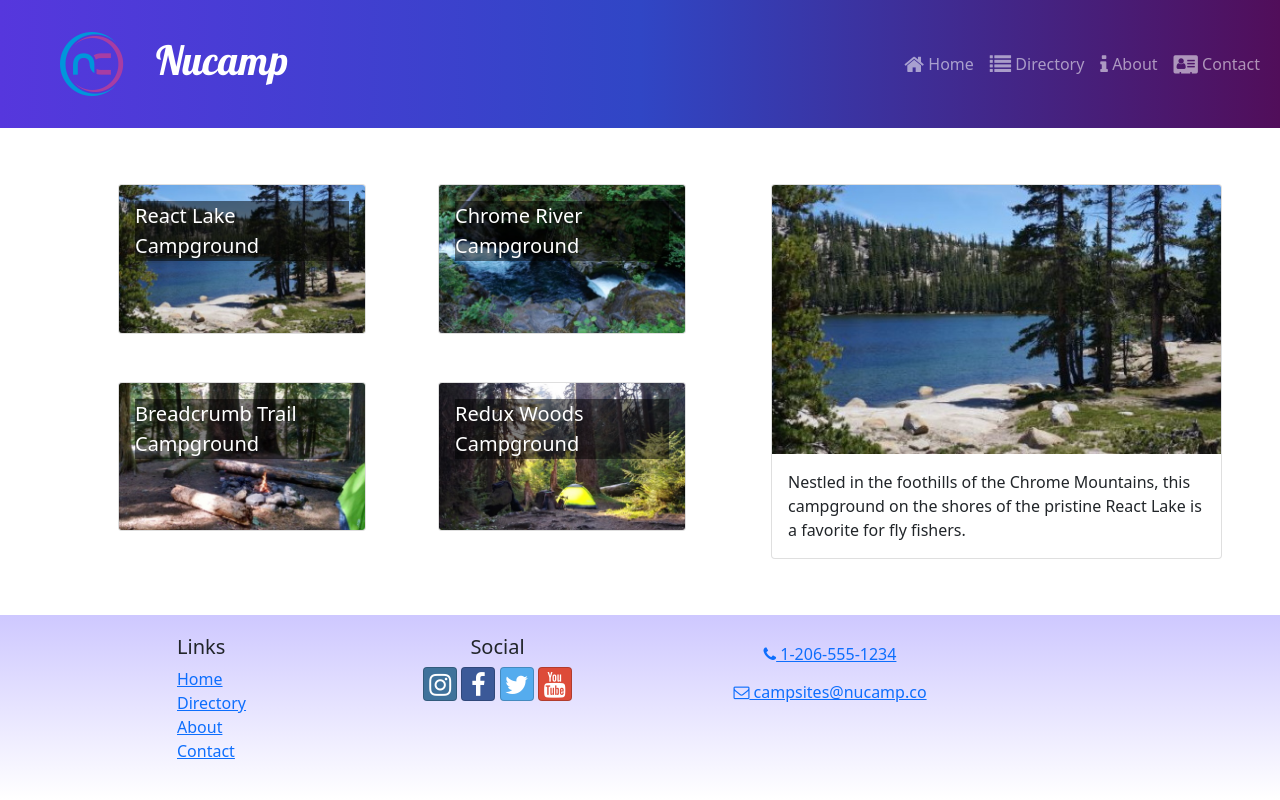
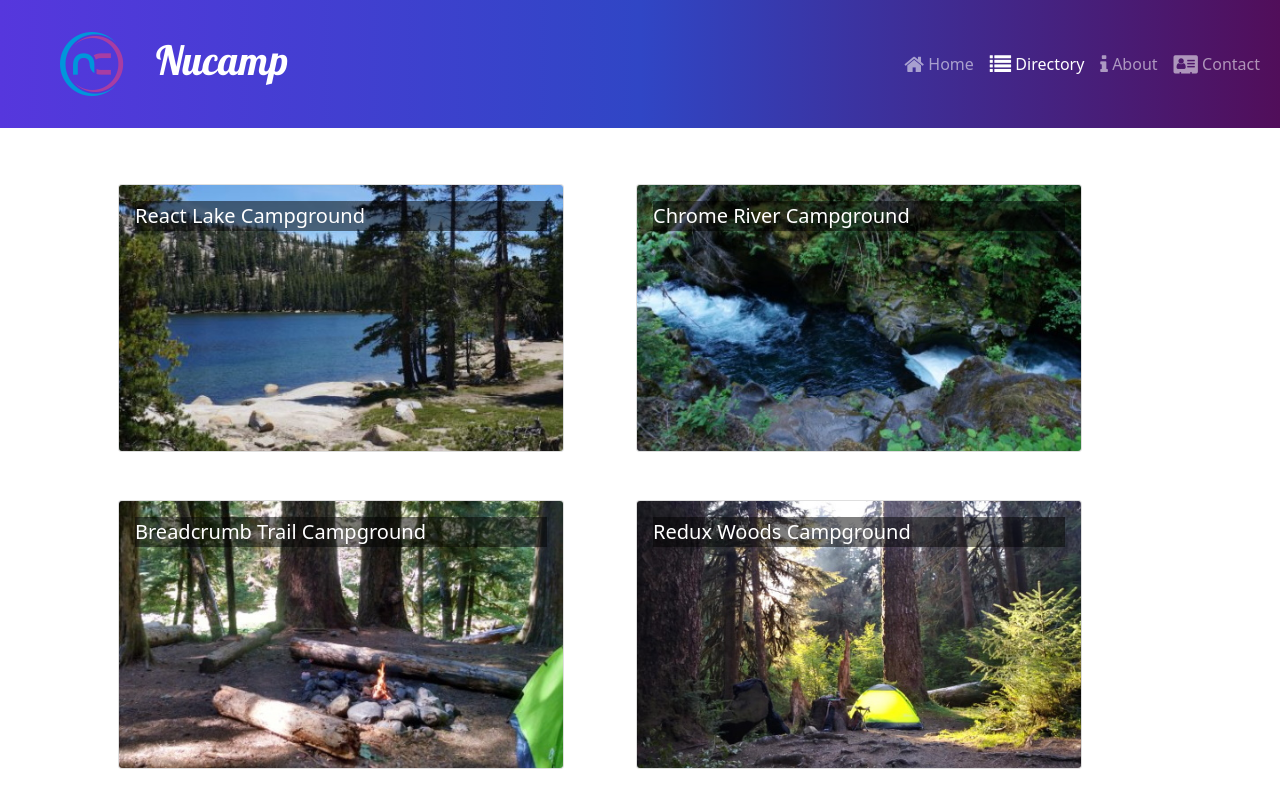
Before and after one commit to jnaranj21/nucampsite-react, a React (Create React App) app: page /directory in a window 1280 px wide. Shown: the top 800 px of the page. Built offline with nearby package versions, Linux system fonts and the light colour scheme.

Commit message:
CampsiteDetailPage with useParams()

```diff
--- a/src/App.js
+++ b/src/App.js
@@ -5,6 +5,7 @@
 import React from "react";
 import Header from "./components/Header";
 import Footer from "./components/Footer";
+import CampsiteDetailPage from "./pages/CampisteDetailPage";
 import "./App.css";
 
 function App() {
@@ -14,7 +15,8 @@
       <Routes>
         <Route path="/" element={<HomePage />} />
         <Route path="contact" element={<ContactPage />} />
-        <Route path="directory" element={<CampsitesDirectoryPage  />} />
+        <Route path="directory" element={<CampsitesDirectoryPage />} />
+        <Route path="directory/:campsiteId" element={<CampsiteDetailPage />} />
       </Routes>
       <Footer />
     </div>
--- a/src/components/Header.js
+++ b/src/components/Header.js
@@ -29,7 +29,7 @@
                 </NavLink>
             </NavItem>
             <NavItem>
-                <NavLink className='nav-link' to='/direct'>
+                <NavLink className='nav-link' to='/directory'>
                     <i className='fa fa-list fa-lg'/> Directory
                 </NavLink>
             </NavItem>
--- a/src/features/campsites/CampsiteCard.js
+++ b/src/features/campsites/CampsiteCard.js
@@ -1,18 +1,21 @@
 import { Card, CardImg, CardImgOverlay, CardTitle } from "reactstrap";
+import { Link } from "react-router-dom";
 
-const CampsiteCard = (props) => {
-  console.log(props);
+const CampsiteCard = ({ campsite }) => {
+  const { id, image, name } = campsite;
   return (
+    <Link to={`${id}`}>
       <Card>
         <CardImg
           width="100%"
-        src={props.campsite.image}
-        alt={props.campsite.name}
+          src={image}
+          alt={name}
         />
         <CardImgOverlay>
-        <CardTitle>{props.campsite.name}</CardTitle>
+          <CardTitle>{name}</CardTitle>
         </CardImgOverlay>
       </Card>
+    </Link>
   );
 };
 
--- a/src/features/campsites/CampsitesList.js
+++ b/src/features/campsites/CampsitesList.js
@@ -1,19 +1,15 @@
 import { Col, Row } from "reactstrap";
 import CampsiteCard from "./CampsiteCard";
-import { selectAllCampsites } from './campsitesSlice';
+import { selectAllCampsites } from "./campsitesSlice";
 
-const CampsitesList = ({ setCampsiteId }) => {
+const CampsitesList = () => {
   const campsites = selectAllCampsites();
   return (
     <Row className="ms-auto">
       {campsites.map((campsite) => {
         console.log(campsite);
         return (
-          <Col
-            md="5"
-            className="m-4"
-            key={campsite.id}
-            onClick={() => setCampsiteId(campsite.id)}>
+          <Col md="5" className="m-4" key={campsite.id}>
             <CampsiteCard campsite={campsite} />
           </Col>
         );
--- a/src/features/campsites/campsitesSlice.js
+++ b/src/features/campsites/campsitesSlice.js
@@ -5,12 +5,9 @@
 };
 
 export const selectCampsiteById = (id) => {
-    return CAMPSITES.find((campsite) => campsite.id === id)
+    return CAMPSITES.find((campsite) => campsite.id === parseInt(id));
 };
 
 export const selectFeaturedCampsite = () => {
     return CAMPSITES.find((campsite) => campsite.featured);
 };
-/*export const selectRandomCampsite = () => {
-    return CAMPSITES[Math.floor(CAMPSITES.length * Math.random())];
-}*/
--- /dev/null
+++ b/src/pages/CampisteDetailPage.js
@@ -0,0 +1,19 @@
+import { Container, Row } from "reactstrap";
+import { useParams } from "react-router-dom";
+import { selectCampsiteById } from "../features/campsites/campsitesSlice";
+import CampsiteDetail from "../features/campsites/CampsiteDetail";
+
+const CampsiteDetailPage = () => {
+  const { campsiteId } = useParams();
+  const campsite = selectCampsiteById(campsiteId);
+
+  return (
+    <Container>
+      <Row>
+        <CampsiteDetail campsite={campsite} />
+      </Row>
+    </Container>
+  );
+};
+
+export default CampsiteDetailPage;
--- a/src/pages/CampsitesDirectoryPage.js
+++ b/src/pages/CampsitesDirectoryPage.js
@@ -1,26 +1,12 @@
-import { useState } from 'react';
-import { Container, Row, Col } from "reactstrap";
-import CampsiteDetail from '../features/campsites/CampsiteDetail';
+import { Container } from "reactstrap";
 import CampsitesList from "../features/campsites/CampsitesList";
-import { selectCampsiteById } from "../features/campsites/campsitesSlice";
-import React from "react";
 
 const CampsitesDirectoryPage = () => {
-    const [campsiteId, setCampsiteId] = useState(0);
-    const selectedCampsite = selectCampsiteById(campsiteId);
-
-    return (
-        <Container>
-            <Row>
-                <Col sm='5' md='7'>
-                    <CampsitesList setCampsiteId={setCampsiteId} />
-                </Col>
-                <Col sm='7' md='5'>
-                    <CampsiteDetail campsite={selectedCampsite} />
-                </Col>
-            </Row>
-        </Container>
-    )
-}
+  return (
+    <Container>
+      <CampsitesList />
+    </Container>
+  );
+};
 
 export default CampsitesDirectoryPage;
```
Lines whose indentation alone changed are shown as unchanged.
